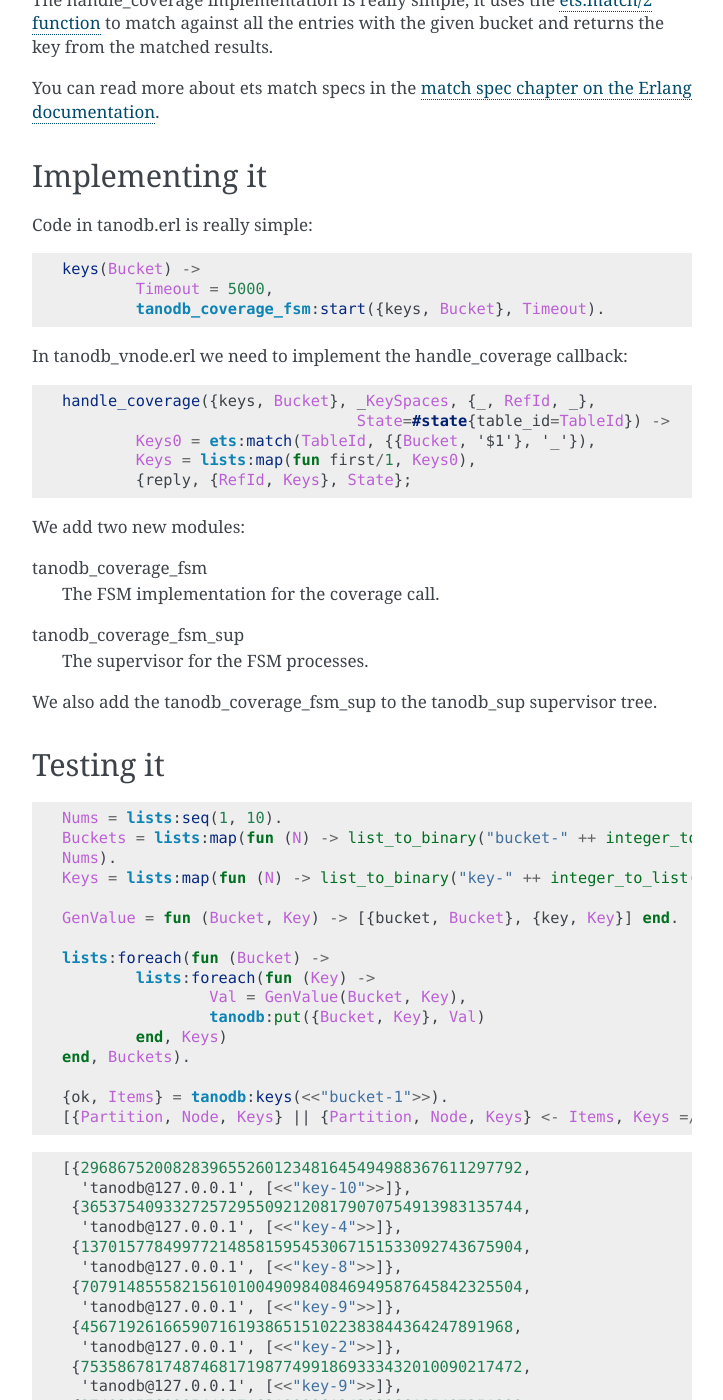
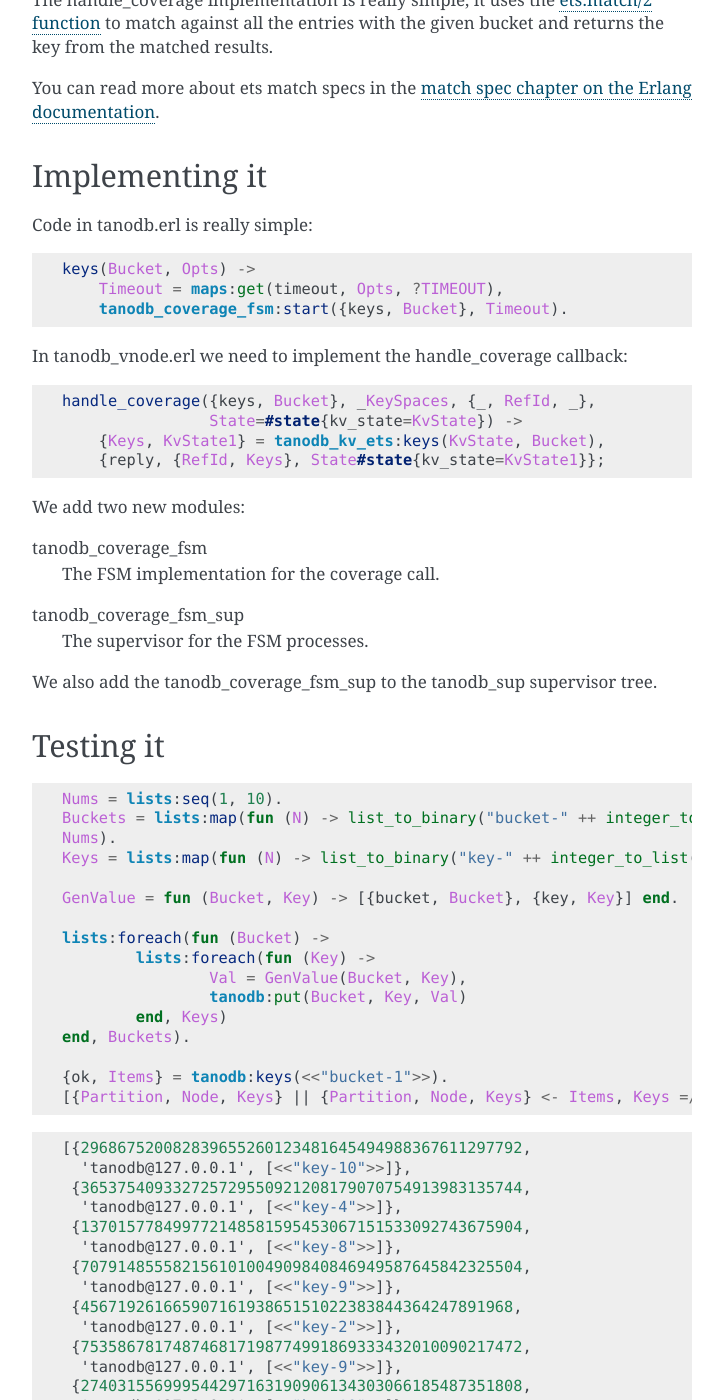
Before and after one commit to marianoguerra/riak-core-tutorial, a Sphinx documentation site: the page built from source/coverage-calls.rst, in a window 1280 px wide and 1400 px high, scrolled down 966 px. Shown: the whole window, without its empty margins (388-1111 px from the left). Built offline with Sphinx 7.4.7, drawn with Linux system fonts in a browser that asks for light colours.

Commit message:
update coverage calls section

```diff
--- a/source/coverage-calls.rst
+++ b/source/coverage-calls.rst
@@ -55,20 +55,19 @@ Code in tanodb.erl is really simple:
 
 .. code-block:: erlang
 
-	keys(Bucket) ->
-		Timeout = 5000,
-		tanodb_coverage_fsm:start({keys, Bucket}, Timeout).
+    keys(Bucket, Opts) ->
+        Timeout = maps:get(timeout, Opts, ?TIMEOUT),
+        tanodb_coverage_fsm:start({keys, Bucket}, Timeout).
 
 
 In tanodb_vnode.erl we need to implement the handle_coverage callback:
 
 .. code-block:: erlang
 
-	handle_coverage({keys, Bucket}, _KeySpaces, {_, RefId, _},
-					State=#state{table_id=TableId}) ->
-		Keys0 = ets:match(TableId, {{Bucket, '$1'}, '_'}),
-		Keys = lists:map(fun first/1, Keys0),
-		{reply, {RefId, Keys}, State};
+    handle_coverage({keys, Bucket}, _KeySpaces, {_, RefId, _},
+                    State=#state{kv_state=KvState}) ->
+        {Keys, KvState1} = tanodb_kv_ets:keys(KvState, Bucket),
+        {reply, {RefId, Keys}, State#state{kv_state=KvState1}};
 
 We add two new modules:
 
@@ -94,7 +93,7 @@ Testing it
 	lists:foreach(fun (Bucket) ->
 		lists:foreach(fun (Key) ->
 			Val = GenValue(Bucket, Key),
-			tanodb:put({Bucket, Key}, Val)
+			tanodb:put(Bucket, Key, Val)
 		end, Keys)
 	end, Buckets).
 
```
